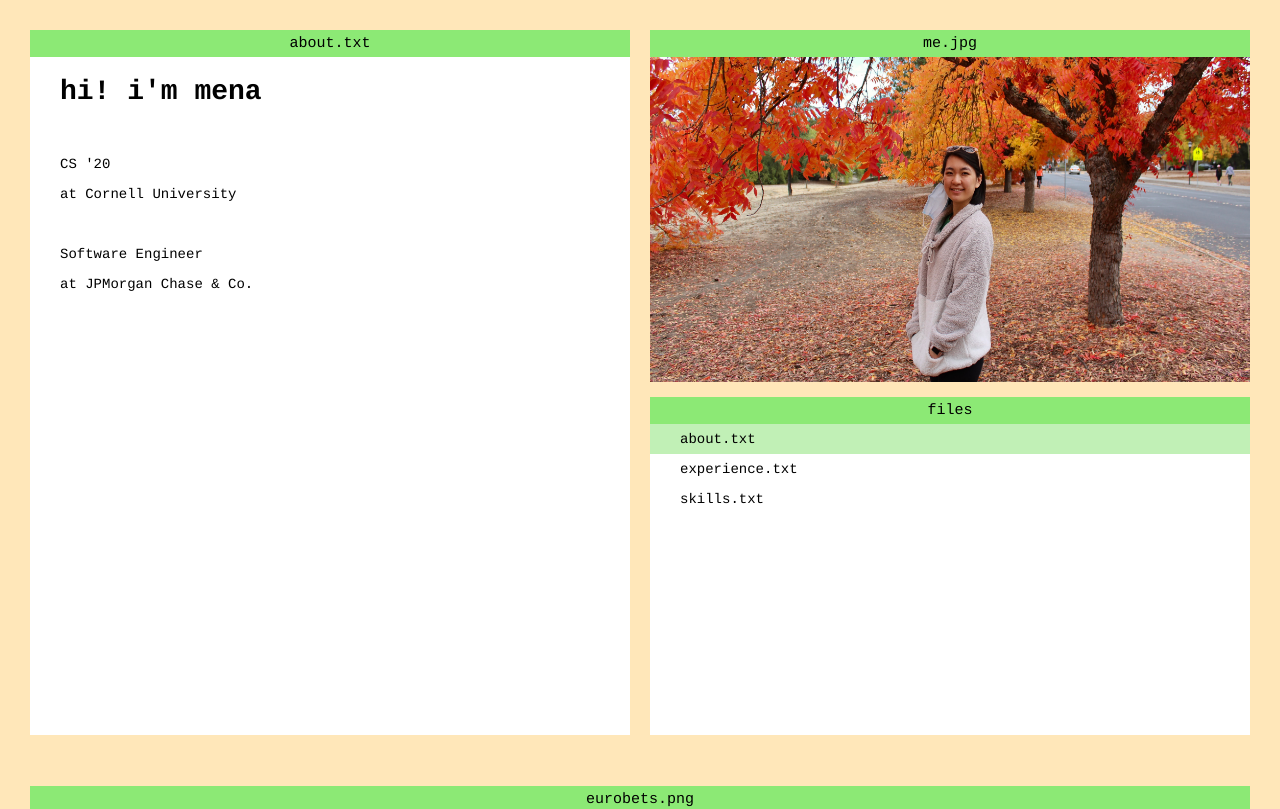
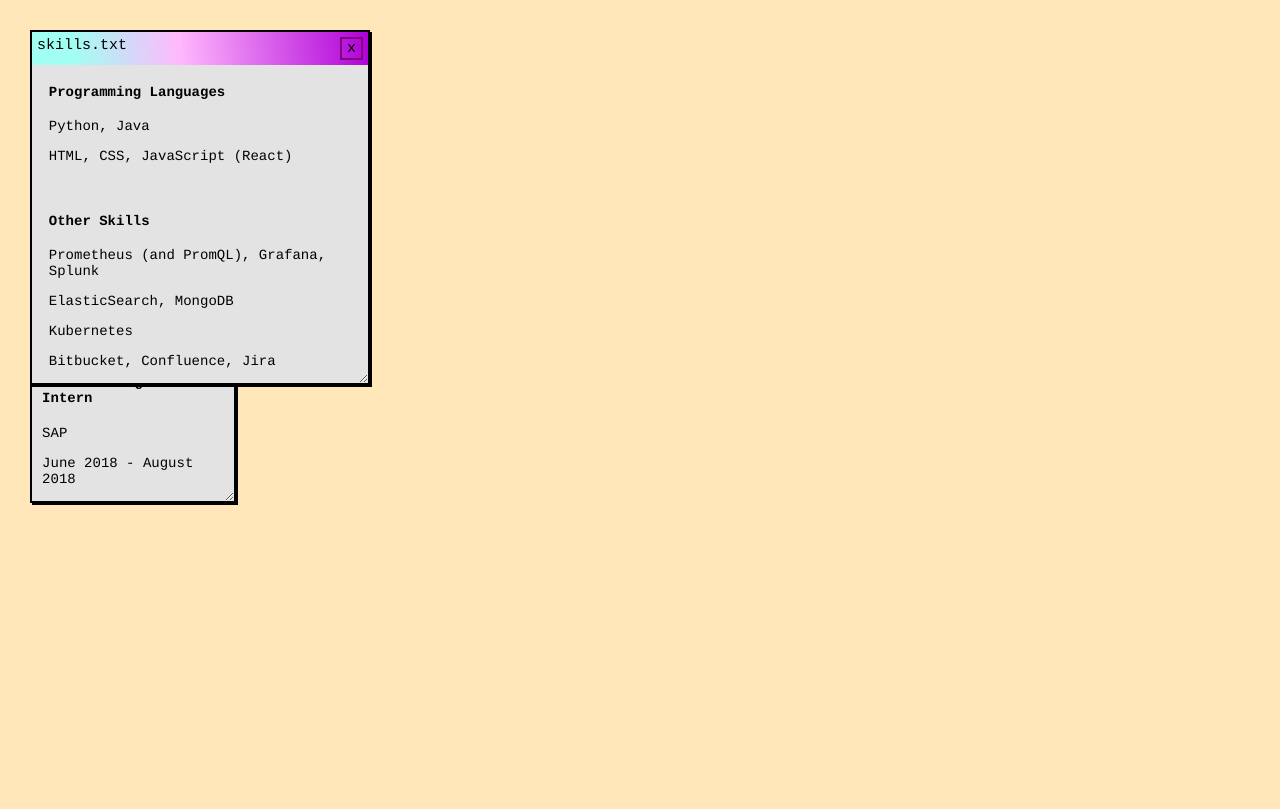
Before and after one commit to manapotionn/my-website, a React (Create React App) app: page / in a window 1280 px wide. Shown: the top 809 px of the page. Built offline with nearby package versions, Linux system fonts and the light colour scheme.

Commit message:
making everything draggable and closeable

```diff
--- a/src/App.js
+++ b/src/App.js
@@ -1,4 +1,4 @@
-import React from "react";
+import React, { useState } from "react";
 import "./App.css";
 import Panel from "./components/Panel";
 import About from "./components/About";
@@ -8,68 +8,98 @@ import File from "./components/File";
 
 import EuroBets from "./components/EuroBets";
 import me from "./me.jpg";
+import Popo from "./components/Popo";
 
 function App() {
-  const [title, setTitle] = React.useState("about.txt");
-
-  var content;
-  if (title === "about.txt") {
-    content = <About title={title} />;
-  } else if (title === "experience.txt") {
-    content = <Experience />;
-  } else if (title === "skills.txt") {
-    content = <Skills />;
-  }
+  const [openWindows, setOpenWindows] = useState({
+    about: true,
+    experience: true,
+    skills: true,
+  });
 
   return (
-    <div>
-      <div className="app">
-        <div className="flexbox-left">
-          <Panel title={title} content={content} />
-        </div>
-        <div className="flexbox-right">
-          <div className="flexbox-right-top">
-            <Panel
-              title="me.jpg"
-              content={<img src={me} width="100%" height="100%" alt="me" />}
-            />
-          </div>
-          <div className="flexbox-right-bottom">
-            <Panel
-              title="files"
-              content={
-                <div>
-                  <File
-                    title="about.txt"
-                    setTitle={setTitle}
-                    selected={title === "about.txt"}
-                  />
-                  <File
-                    title="experience.txt"
-                    setTitle={setTitle}
-                    selected={title === "experience.txt"}
-                  />
-                  <File
-                    title="skills.txt"
-                    setTitle={setTitle}
-                    selected={title === "skills.txt"}
-                  />
-                </div>
-              }
-            />
-          </div>
-        </div>
-      </div>
-      <br />
-      <br />
+    <div className="app">
+      <Panel
+        title="about.txt"
+        id="about"
+        openWindows={openWindows}
+        setOpenWindows={setOpenWindows}
+      >
+        <About />
+      </Panel>
 
-      <div className="full-screen">
-        <Panel
-          title="eurobets.png"
-          content={<EuroBets title="hello"></EuroBets>}
-        />
-      </div>
+      <Panel
+        title="experience.txt"
+        id="experience"
+        openWindows={openWindows}
+        setOpenWindows={setOpenWindows}
+      >
+        <Experience />
+      </Panel>
+
+      <Panel
+        title="skills.txt"
+        id="skills"
+        openWindows={openWindows}
+        setOpenWindows={setOpenWindows}
+      >
+        <Skills />
+      </Panel>
     </div>
+    // <div>
+    //   <div className="app">
+    //     <div className="flexbox-left">
+    //       <Panel title={title}>
+    //         <About title={title} />
+    //       </Panel>
+    //     </div>
+    //     <div className="flexbox-right">
+    //       <div className="flexbox-right-top">
+    //         <Panel
+    //           title="me.jpg"
+    //           content={<img src={me} width="100%" height="100%" alt="me" />}
+    //         />
+    //       </div>
+    //       <div className="flexbox-right-bottom">
+    //         <Panel
+    //           title="files"
+    //           content={
+    //             <div>
+    //               <File
+    //                 title="about.txt"
+    //                 setTitle={setTitle}
+    //                 selected={title === "about.txt"}
+    //               />
+    //               <File
+    //                 title="experience.txt"
+    //                 setTitle={setTitle}
+    //                 selected={title === "experience.txt"}
+    //               />
+    //               <File
+    //                 title="skills.txt"
+    //                 setTitle={setTitle}
+    //                 selected={title === "skills.txt"}
+    //               />
+    //             </div>
+    //           }
+    //         />
+    //       </div>
+    //     </div>
+    //   </div>
+    //   <br />
+    //   <br />
+
+    // {/* <div className="full-screen">
+    //   <Panel
+    //     title="eurobets.png"
+    //     content={<EuroBets title="hello"></EuroBets>}
+    //   />
+    // </div> */}
+
+    // {/* <div className="full-screen">
+    //   <Popo />
+    // </div> */}
+    // </div>
   );
 }
 
--- a/src/components/Panel.js
+++ b/src/components/Panel.js
@@ -1,13 +1,34 @@
-import React from 'react';
-import '../css/Panel.css';
+import React from "react";
+import "../css/Panel.css";
+import Draggable from "react-draggable";
 
-function Panel({ title, content }) {
-    return (
-        <div className="panel-container">
-            <div className="title-bar">{title}</div>
-            <div className="content-container">{content}</div>
+function Panel(props) {
+  const isVisible = props.openWindows[props.id];
+  return isVisible ? (
+    <Draggable handle=".title-bar">
+      <div className="panel-container">
+        <div className="title-bar">
+          <div className="title">{props.title}</div>
+          <div className="title-bar-icons">
+            <div
+              className="title-bar-button"
+              onClick={() => {
+                props.setOpenWindows({
+                  ...props.openWindows,
+                  [props.id]: false,
+                });
+              }}
+            >
+              x
+            </div>
+          </div>
         </div>
-    )
+        <div className="content-container">{props.children}</div>
+      </div>
+    </Draggable>
+  ) : (
+    <div></div>
+  );
 }
 
 export default Panel;
--- a/src/components/Skills.js
+++ b/src/components/Skills.js
@@ -1,23 +1,21 @@
-import React from 'react';
-import '../css/TextFile.css';
+import React from "react";
+import "../css/TextFile.css";
 
-function Skills(){
-
+function Skills() {
   return (
     <div className="textfile-container">
       <h4>Programming Languages</h4>
-            <p>Java, Python, Groovy</p>
+      <p>Python, Java</p>
       <p>HTML, CSS, JavaScript (React)</p>
-            <br/>
+      <br />
 
       <h4>Other Skills</h4>
-            <p>Prometheus (+ PromQL), Grafana</p>
+      <p>Prometheus (and PromQL), Grafana, Splunk</p>
+      <p>ElasticSearch, MongoDB</p>
       <p>Kubernetes</p>
       <p>Bitbucket, Confluence, Jira</p>
-
     </div>
-    )
-
+  );
 }
 
 export default Skills;
--- a/src/css/Panel.css
+++ b/src/css/Panel.css
@@ -1,23 +1,39 @@
 .panel-container {
   display: flex;
   flex-direction: column;
-  height: 100%;
   margin: 10px;
   font-size: 14px;
+  border: 2px solid black;
+  resize: both;
+  overflow: auto;
+  position: absolute;
+  filter: drop-shadow(2px 2px black)
 }
 
 .title-bar {
   order: 1;
-  background: #8ce975;
+  background: linear-gradient(264deg, rgba(175,0,215,1) 0%, rgba(255,184,253,1) 56%, rgba(160,255,242,1) 88%);
   padding: 5px;
-  text-align: center;
   /* font-weight: bold; */
   font-size: 15px;
+  display: flex;
+}
+
+.title-bar-icons {
+  margin-left: auto;
+}
+
+.title-bar-button {
+  border: 2px solid purple;
+  padding: 1px 5px;
+}
+
+.title-bar-button:hover {
+  background-color: pink;
 }
 
 .content-container {
   order: 2;
-  background: #ffffff;
+  background: #e3e3e3;
   height: 100%;
-  margin-bottom: 15px;
 }
```
Also changed, not shown: 1 other file (tests, documents, lock files or other folders). Lines whose indentation alone changed are shown as unchanged.
